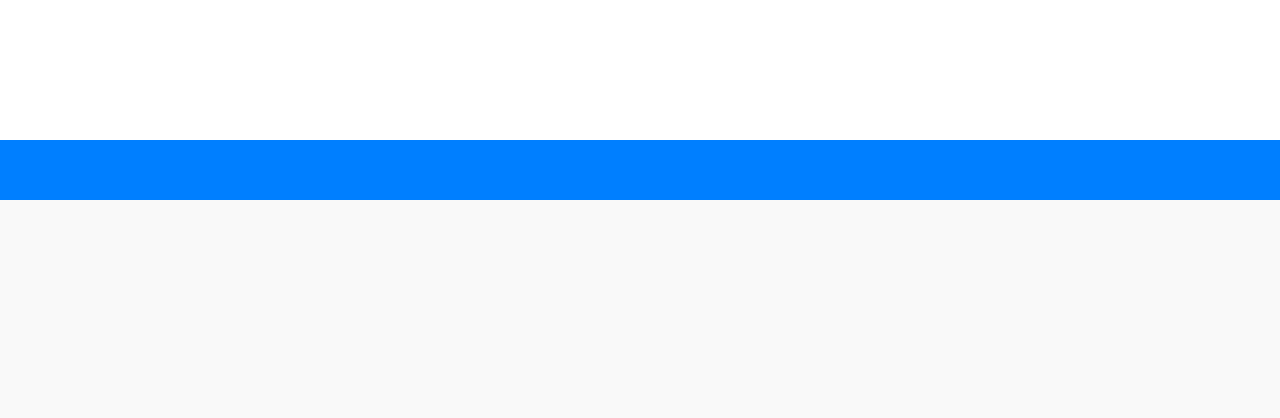
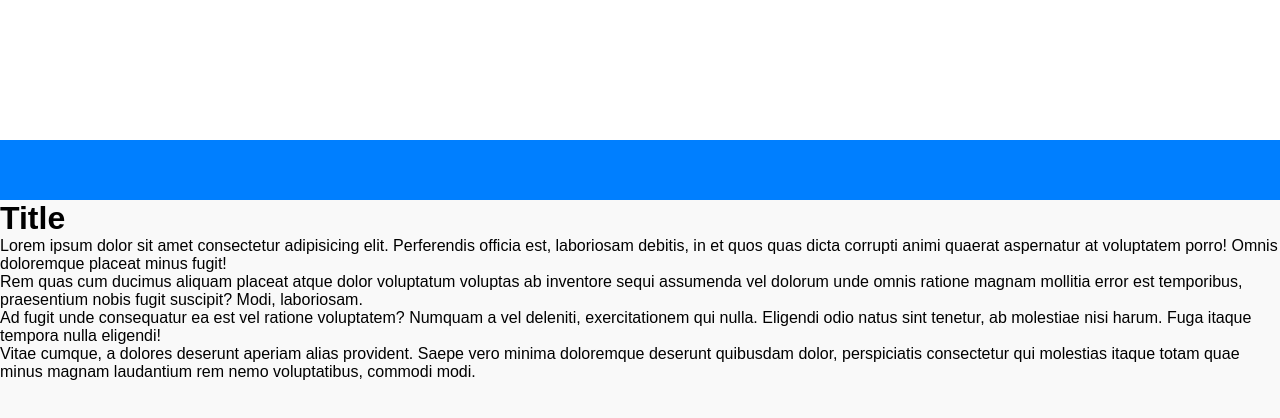
Before and after one commit to lukovskij/header, a plain HTML site: page index.html in a window 1280 px wide. Shown: the top 418 px of the page. Drawn offline with Linux system fonts and the light colour scheme.

Commit message:
add some text to file

```diff
--- a/index.html
+++ b/index.html
@@ -9,6 +9,7 @@
 	*{
             margin: 0;
             padding: 0;
+		font-family : sans-serif;
         }
         .header{
             height: 200px;
@@ -45,7 +46,15 @@
 	<header class="header">
     <div class="sticky js-header"></div>
 </header>
-<div class="main"></div>
+<div class="main">
+	<h1>
+  Title
+</h1>
+<p>Lorem ipsum dolor sit amet consectetur adipisicing elit. Perferendis officia est, laboriosam debitis, in et quos quas dicta corrupti animi quaerat aspernatur at voluptatem porro! Omnis doloremque placeat minus fugit!</p>
+<p>Rem quas cum ducimus aliquam placeat atque dolor voluptatum voluptas ab inventore sequi assumenda vel dolorum unde omnis ratione magnam mollitia error est temporibus, praesentium nobis fugit suscipit? Modi, laboriosam.</p>
+<p>Ad fugit unde consequatur ea est vel ratione voluptatem? Numquam a vel deleniti, exercitationem qui nulla. Eligendi odio natus sint tenetur, ab molestiae nisi harum. Fuga itaque tempora nulla eligendi!</p>
+<p>Vitae cumque, a dolores deserunt aperiam alias provident. Saepe vero minima doloremque deserunt quibusdam dolor, perspiciatis consectetur qui molestias itaque totam quae minus magnam laudantium rem nemo voluptatibus, commodi modi.</p>
+	</div>
 
 	<script>
 	(function (options) {
```
